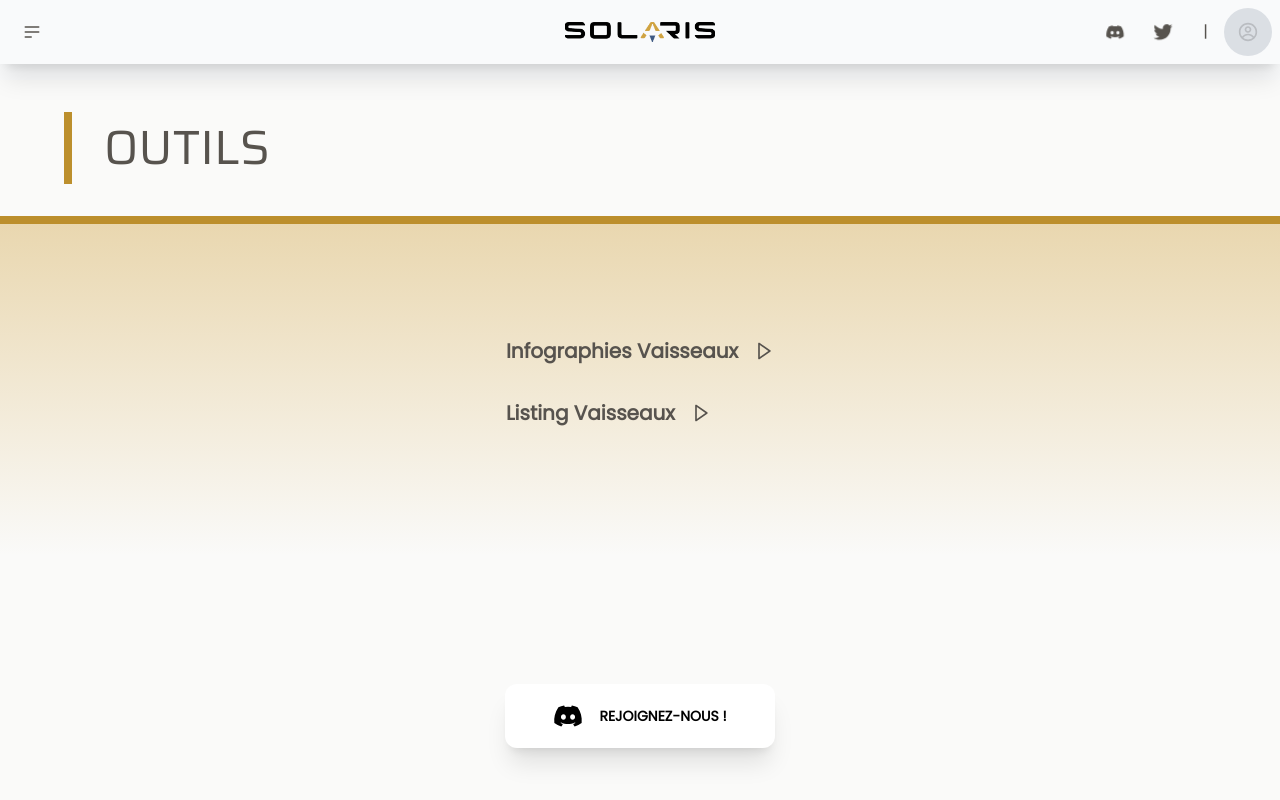
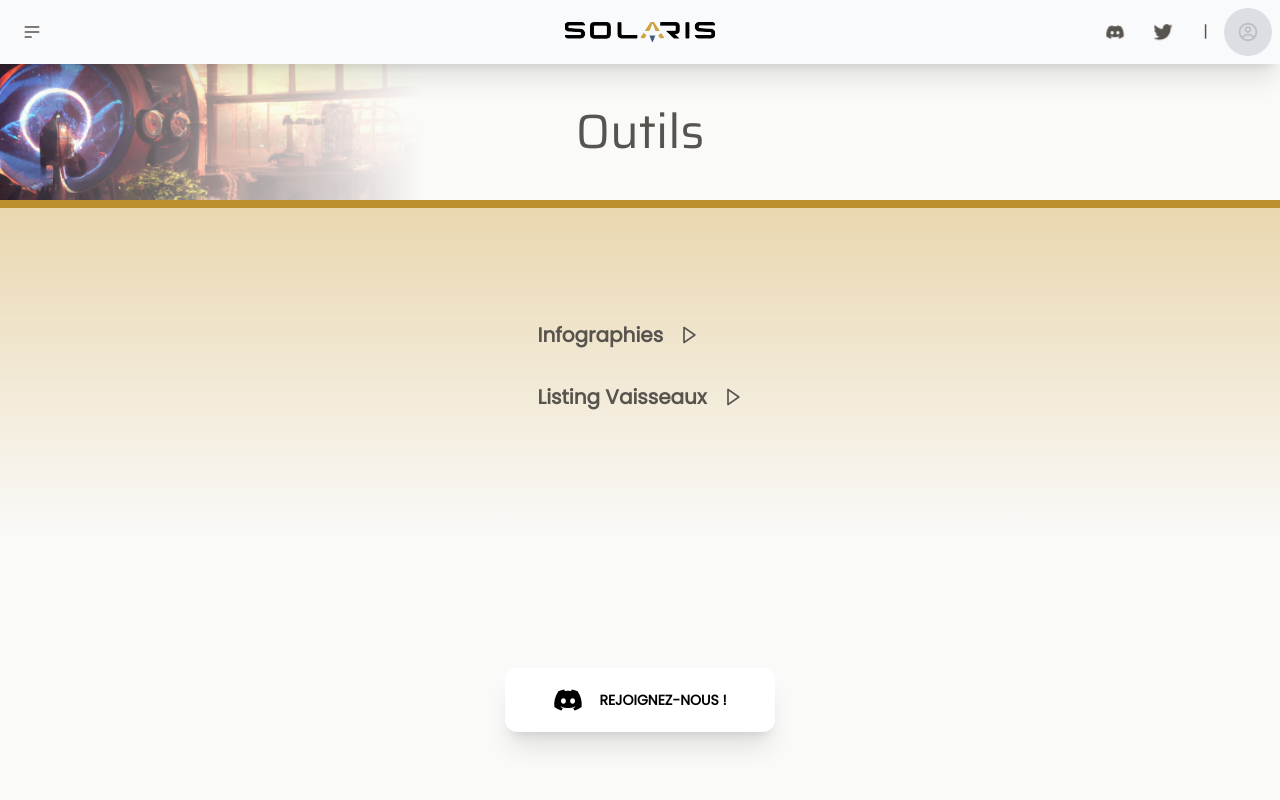
Before and after one commit to silentdany/solaris, a Next.js app: page /tools in a window 1280 px wide. Shown: the top 800 px of the page. Built offline with nearby package versions, Linux system fonts and the light colour scheme; what tailwind-heropatterns would draw is missing.

Commit message:
feat: update Page layout + Infographics +  lightbox

```diff
--- a/package.json
+++ b/package.json
@@ -24,6 +24,7 @@
     "react-icons": "^4.4.0",
     "react-intersection-observer": "^9.4.0",
     "react-markdown": "^8.0.3",
+    "react-portal": "^4.2.2",
     "react-scroll-parallax": "^3.3.1",
     "react-table": "^7.8.0",
     "styled-jsx-plugin-postcss": "^4.0.1",
@@ -35,6 +36,7 @@
     "@next/bundle-analyzer": "^12.3.1",
     "@types/node": "^18.7.18",
     "@types/react": "^18.0.20",
+    "@types/react-portal": "^4.0.4",
     "@types/react-table": "^7.7.12",
     "@typescript-eslint/eslint-plugin": "^5.38.0",
     "@typescript-eslint/parser": "^5.38.0",
--- /dev/null
+++ b/src/components/NavbarSpacer.tsx
@@ -0,0 +1 @@
+export const NavbarSpacer = () => <div className="h-16 w-full"></div>;
--- /dev/null
+++ b/src/layout/Modal.tsx
@@ -0,0 +1,12 @@
+export const Modal = ({ item, closePortal }) => {
+  return (
+    <div
+      className="fixed top-0 left-0 right-0 bottom-0 z-40 bg-stone-900/50 hover:cursor-pointer"
+      onClick={closePortal}
+    >
+      <div className="flex h-full w-full items-center justify-center">
+        {item}
+      </div>
+    </div>
+  );
+};
--- a/src/layout/Page.tsx
+++ b/src/layout/Page.tsx
@@ -3,34 +3,30 @@ import { motion } from 'framer-motion';
 type Props = {
   children: React.ReactNode;
   title: string;
-  bgColor: string;
-  uppercase?: Boolean;
+  image: string;
 };
 
 const Page = (props: Props) => {
-  const { children, title, bgColor, uppercase } = props;
+  const { children, title, image } = props;
 
   return (
     <section
       id={title}
-      className={`flex flex-col items-center justify-center ${bgColor} relative  mx-auto overflow-hidden text-center`}
+      className="relative mx-auto flex flex-col items-center justify-center  overflow-hidden bg-stone-50 text-center"
     >
       <motion.div
         initial={{ opacity: 0 }}
         whileInView={{ opacity: 1 }}
         viewport={{ amount: 0.7 }}
-        className="flex w-full justify-start "
+        className="flex w-full justify-start"
+        style={{
+          background: `linear-gradient(to right, transparent, #fafaf9 33%), no-repeat left/33% url(${image})`,
+        }}
       >
-        <div className="flex p-4 md:p-8">
-          <div className="flex flex-col justify-center">
-            <h1
-              className={`ml-4 border-l-4 border-primary-700 pl-4 text-left font-title text-3xl md:ml-6 md:border-l-8 md:pl-6 md:text-4xl lg:ml-8 lg:pl-8 lg:text-5xl ${
-                uppercase ? 'uppercase' : 'capitalize'
-              }`}
-            >
-              {title}
-            </h1>
-          </div>
+        <div className="flex w-full justify-center p-4 md:p-8">
+          <h1 className="text-left font-title text-2xl md:text-3xl lg:text-5xl">
+            {title}
+          </h1>
         </div>
       </motion.div>
       {children}
--- a/src/pages/_document.tsx
+++ b/src/pages/_document.tsx
@@ -8,7 +8,7 @@ class MyDocument extends Document {
     return (
       <Html lang={AppConfig.locale} className="scroll-smooth">
         <Head />
-        <body>
+        <body id="root">
           <Main />
           <NextScript />
         </body>
--- a/src/pages/tools/index.tsx
+++ b/src/pages/tools/index.tsx
@@ -2,33 +2,30 @@ import Link from 'next/link';
 import { BiDownArrow } from 'react-icons/bi';
 
 import Index from '..';
+import { NavbarSpacer } from '../../components/NavbarSpacer';
 import InnerSectionBlock from '../../layout/InnerSectionBlock';
 import Page from '../../layout/Page';
-
-const Spacer = () => <div className="h-20 w-full"></div>;
 
 const Tools = () => {
   return (
     <Index>
-      <Spacer />
-      <Page title="Outils" bgColor="bg-stone-50" uppercase>
+      <NavbarSpacer />
+      <Page title="Outils" image="/assets/images/workshop.webp">
         <div className="flex w-full flex-col items-center justify-center">
           <InnerSectionBlock bgColor={'from-primary-500/40'}>
             <div className="max-w-4xl">
               <div className="flex w-full flex-col justify-center space-y-8">
                 <Link href="/tools/infographics">
                   <a className="flex items-center text-xl font-semibold hover:text-primary-300">
-                    Infographies Vaisseaux
+                    Infographies
                     <BiDownArrow className="ml-4 -rotate-90" />
                   </a>
                 </Link>
                 <Link href="/tools/ships">
-                  <Link href="/tools/infographics">
-                    <a className="flex items-center text-xl font-semibold hover:text-primary-300">
-                      Listing Vaisseaux
-                      <BiDownArrow className="ml-4 -rotate-90" />
-                    </a>
-                  </Link>
+                  <a className="flex items-center text-xl font-semibold hover:text-primary-300">
+                    Listing Vaisseaux
+                    <BiDownArrow className="ml-4 -rotate-90" />
+                  </a>
                 </Link>
               </div>
             </div>
--- a/src/pages/tools/infographics/index.tsx
+++ b/src/pages/tools/infographics/index.tsx
@@ -1,12 +1,15 @@
+import React from 'react';
+
 import Image from 'next/future/image';
 import { BiDownArrow, BiDownload } from 'react-icons/bi';
+import { PortalWithState } from 'react-portal';
 
 import Index from '../..';
+import { NavbarSpacer } from '../../../components/NavbarSpacer';
 import InnerSectionBlock from '../../../layout/InnerSectionBlock';
+import { Modal } from '../../../layout/Modal';
 import Page from '../../../layout/Page';
 import { Infographics } from '../../../utils/data/Infographics';
-
-const Spacer = () => <div className="h-20 w-full"></div>;
 
 const DownloadLink = ({ url, ext }) => (
   <div className="flex items-center duration-200 ease-in-out hover:translate-x-1">
@@ -22,8 +25,8 @@ const DownloadLink = ({ url, ext }) => (
 const Tools = () => {
   return (
     <Index>
-      <Spacer />
-      <Page title="Infographies" bgColor="bg-stone-50" uppercase>
+      <NavbarSpacer />
+      <Page title="Infographies" image="/assets/images/information.webp">
         <div className="flex w-full flex-col items-center justify-center">
           <InnerSectionBlock bgColor={'from-primary-500/40'}>
             <div className="flex w-full flex-col items-start space-y-24">
@@ -42,22 +45,52 @@ const Tools = () => {
                       </h2>
                     </div>
                   </div>
-                  <div className="mt-4 flex flex-col space-x-0 space-y-16 lg:flex-row lg:space-x-8 lg:space-y-0">
+                  <div className="mt-12 flex flex-col space-x-0 space-y-16 lg:flex-row lg:space-x-8 lg:space-y-0">
                     {info.webp.map((item, itemIndex) => (
                       <div
-                        className="group flex flex-col space-y-4"
+                        className="group card glass flex flex-col space-y-4 hover:shadow-xl"
                         key={`${info.title}-${itemIndex}`}
                       >
-                        <div className="flex justify-start overflow-hidden rounded-xl shadow group-hover:shadow-xl">
+                        <PortalWithState closeOnOutsideClick closeOnEsc>
+                          {({ openPortal, closePortal, portal }) => (
+                            <React.Fragment>
+                              <figure
+                                className="overflow-hidden hover:cursor-pointer"
+                                onClick={openPortal}
+                              >
                                 <Image
                                   src={item}
                                   alt={info.title}
-                            className="rounded-xl object-cover object-top shadow duration-300 ease-in-out group-hover:scale-110 group-hover:shadow-xl"
+                                  className="object-cover object-top duration-300 ease-in-out group-hover:scale-105"
                                   width={400}
                                   height={300}
                                 />
-                        </div>
-                        <div className="flex flex-col space-y-2 text-sm">
+                              </figure>
+                              {portal(
+                                <Modal
+                                  item={
+                                    <Image
+                                      src={item}
+                                      alt={info.title}
+                                      width={1170}
+                                      height={600}
+                                      className="flex justify-center rounded-xl object-cover shadow-xl"
+                                      placeholder="blur"
+                                      blurDataURL={item}
+                                    />
+                                  }
+                                  closePortal={closePortal}
+                                />
+                              )}
+                            </React.Fragment>
+                          )}
+                        </PortalWithState>
+                        <div className="card-body flex flex-col space-y-2 text-sm">
+                          {info.cardTitle && (
+                            <h4 className="card-title text-lg">
+                              {info.cardTitle[itemIndex]}
+                            </h4>
+                          )}
                           <DownloadLink url={info.webp[itemIndex]} ext="webp" />
                           <DownloadLink url={info.png[itemIndex]} ext="png" />
                           <DownloadLink url={info.xls[itemIndex]} ext="xls" />
--- a/src/sections/Navbar.tsx
+++ b/src/sections/Navbar.tsx
@@ -5,7 +5,7 @@ import { CgProfile } from 'react-icons/cg';
 import { SocialButtons } from '../components/SocialButtons';
 
 const Navbar = () => (
-  <div className="navbar fixed z-50 bg-base-100 shadow-xl" id="top">
+  <div className="navbar fixed z-30 bg-base-100 shadow-xl" id="top">
     <div className="navbar-start">
       <div className="dropdown">
         <label tabIndex={0} className="btn btn-ghost btn-circle">
--- a/src/utils/data/Infographics.tsx
+++ b/src/utils/data/Infographics.tsx
@@ -1,6 +1,7 @@
 export const Infographics = [
   {
     title: 'Rôle vaisseaux',
+    cardTitle: ['Partie 1', 'Partie 2'],
     webp: [
       '/assets/infos/ships_roles.webp',
       '/assets/infos/ships_roles_2.webp',
```
Also changed, not shown: src/pages/tools/ships/index.tsx (+5 -5 lines). Lines whose indentation alone changed are shown as unchanged.
